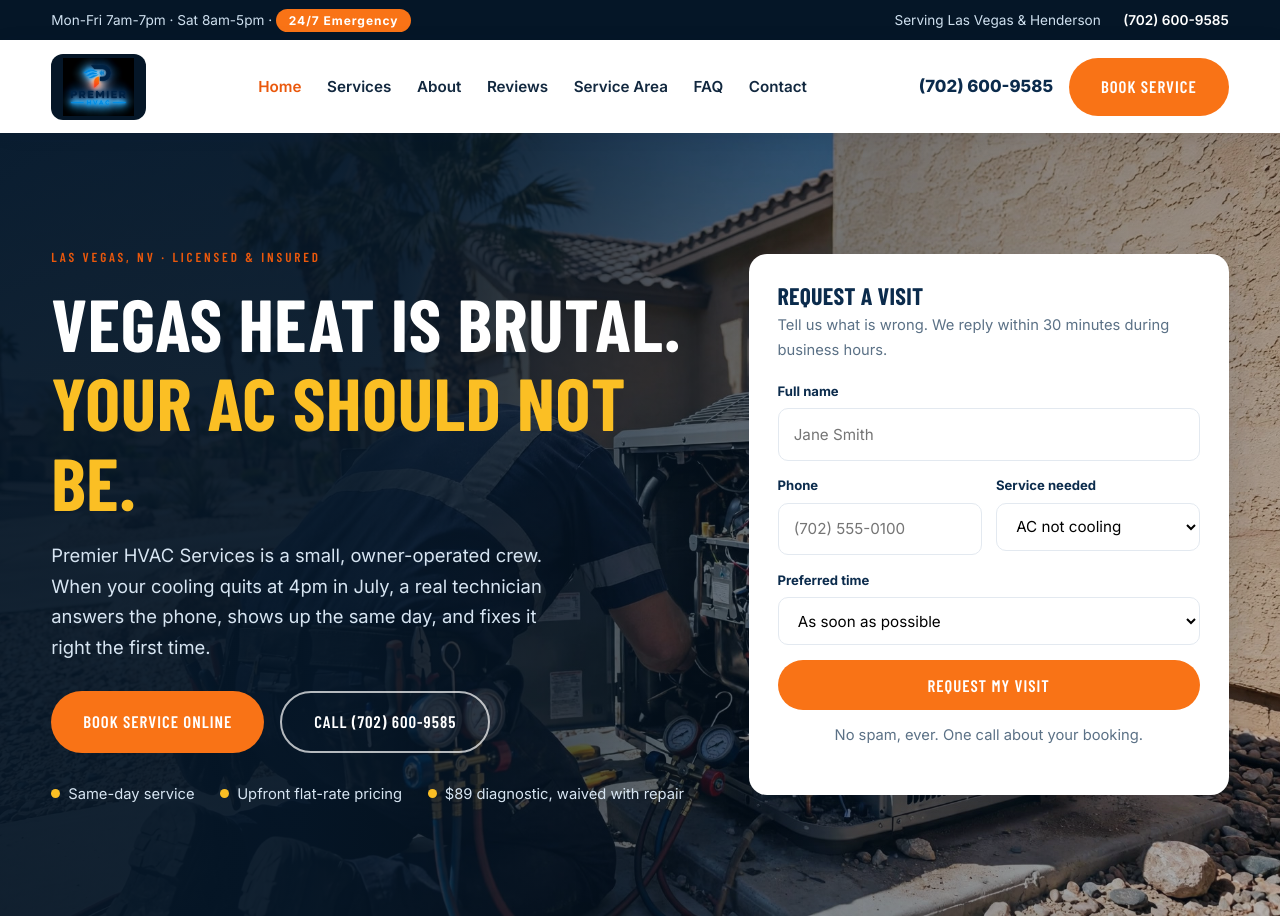
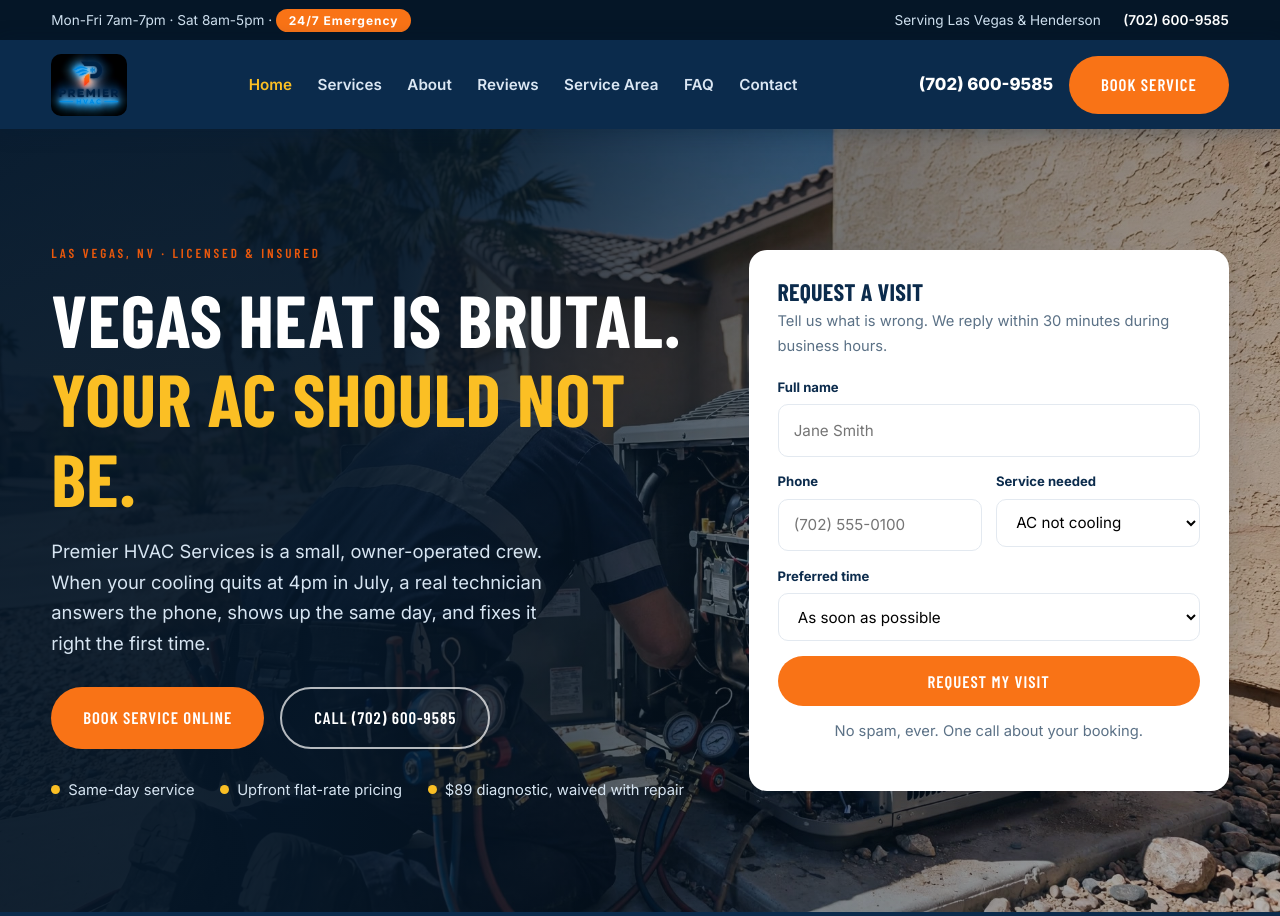
Before and after one commit to Julieellis1/portfolio-demos, a plain HTML site: page premier-hvac/index.html in a window 1280 px wide. Shown: the top 916 px of the page. Drawn offline with nearby package versions, Linux system fonts and the light colour scheme.

Commit message:
Premier HVAC: dark navy header to blend logo, light nav

```diff
--- a/premier-hvac/styles.css
+++ b/premier-hvac/styles.css
@@ -53,21 +53,21 @@ p{margin:0 0 1rem}
 .pill-24{background:var(--orange);color:#fff;font-weight:700;font-size:.75rem;padding:.25rem .8rem;border-radius:999px;letter-spacing:.08em}
 
 /* Header */
-.site-header{position:sticky;top:0;z-index:50;background:#fff;box-shadow:0 2px 18px rgba(7,30,54,.08)}
+.site-header{position:sticky;top:0;z-index:50;background:var(--navy);box-shadow:0 2px 18px rgba(7,30,54,.35)}
 .site-header .container{display:flex;align-items:center;justify-content:space-between;padding:.85rem 0;gap:1rem}
 .brand{display:flex;align-items:center;gap:.7rem}
 .brand-mark{width:46px;height:46px;border-radius:12px;background:linear-gradient(135deg,var(--navy) 55%,var(--blue));display:flex;align-items:center;justify-content:center;color:#fff;font-family:var(--font-head);font-weight:700;font-size:1.5rem}
 .brand-name{font-family:var(--font-head);font-weight:700;font-size:1.45rem;color:var(--navy);line-height:1;text-transform:uppercase}
 .brand-name small{display:block;font-size:.68rem;letter-spacing:.28em;color:var(--blue);font-weight:600}
-.brand-logo{height:66px;width:auto;display:block;background:var(--navy-deep);border-radius:12px;padding:4px 12px}
+.brand-logo{height:62px;width:auto;display:block;border-radius:10px}
 .brand-logo.foot-logo{height:62px;background:#000;margin-bottom:1rem}
 .main-nav{display:flex;align-items:center;gap:1.6rem}
-.main-nav a{font-weight:600;font-size:.95rem;color:var(--ink)}
-.main-nav a:hover,.main-nav a.active{color:var(--orange-dark)}
+.main-nav a{font-weight:600;font-size:.95rem;color:#dbe7f3}
+.main-nav a:hover,.main-nav a.active{color:var(--amber)}
 .nav-cta{display:flex;align-items:center;gap:1rem}
-.nav-phone{font-weight:800;color:var(--navy);font-size:1.05rem;white-space:nowrap}
+.nav-phone{font-weight:800;color:#fff;font-size:1.05rem;white-space:nowrap}
 .burger{display:none;background:none;border:0;cursor:pointer;padding:.5rem}
-.burger span{display:block;width:26px;height:3px;background:var(--navy);margin:5px 0;border-radius:2px;transition:.2s}
+.burger span{display:block;width:26px;height:3px;background:#fff;margin:5px 0;border-radius:2px;transition:.2s}
 
 /* Hero */
 .hero{position:relative;color:#fff;overflow:hidden;background:var(--navy-dark)}
@@ -219,7 +219,7 @@ p{margin:0 0 1rem}
   .site-footer .container{grid-template-columns:1fr 1fr}
 }
 @media(max-width:680px){
-  .main-nav{position:fixed;inset:64px 0 auto 0;background:#fff;flex-direction:column;align-items:flex-start;padding:1.2rem 5%;gap:1.1rem;box-shadow:0 20px 30px rgba(7,30,54,.12);transform:translateY(-130%);transition:transform .3s ease;z-index:49}
+  .main-nav{position:fixed;inset:64px 0 auto 0;background:var(--navy);flex-direction:column;align-items:flex-start;padding:1.2rem 5%;gap:1.1rem;box-shadow:0 20px 30px rgba(7,30,54,.4);transform:translateY(-130%);transition:transform .3s ease;z-index:49}
   .main-nav.open{transform:none}
   .burger{display:block}
   .nav-phone{display:none}
```
